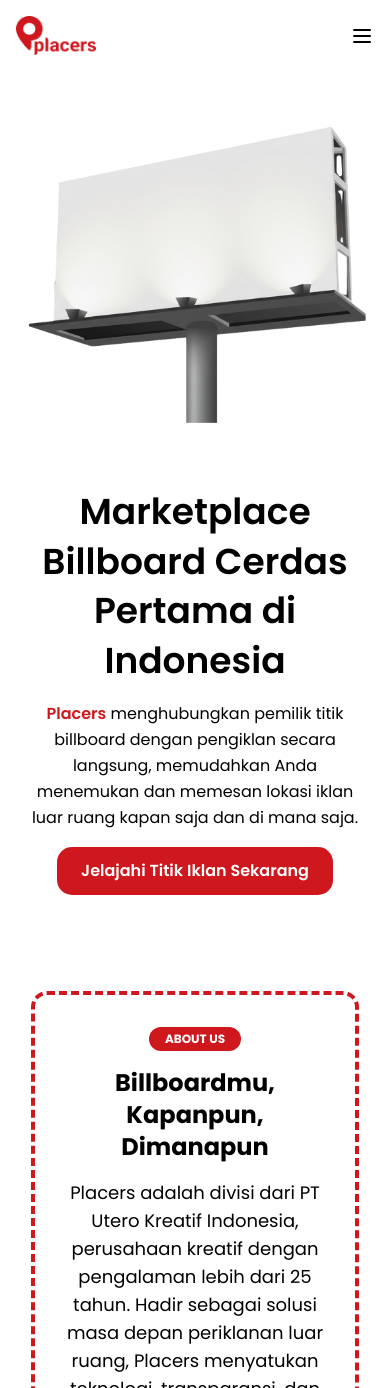
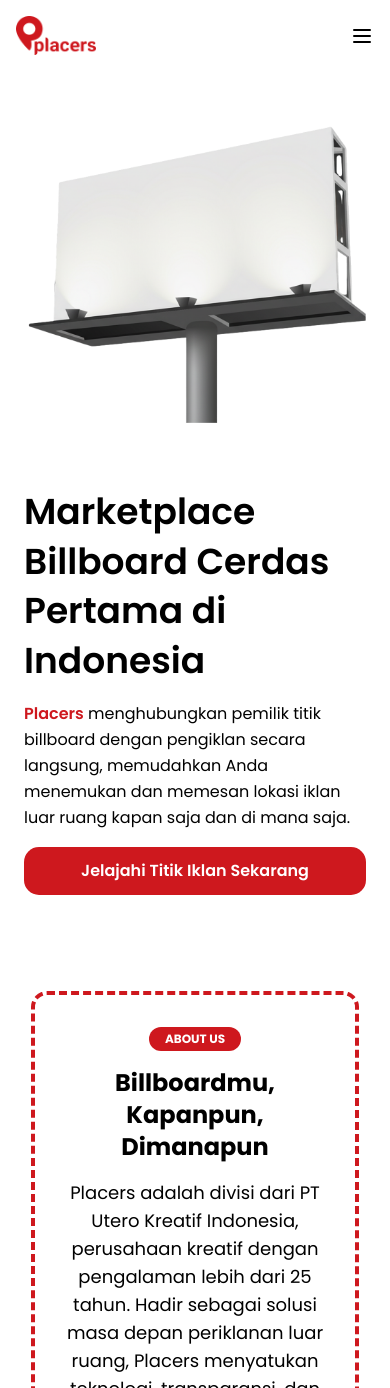
Before and after one commit to Utero-Interns/placers-website, a Next.js app: page / in a window 390 px wide. Shown: the top 1388 px of the page. Built offline with nearby package versions, Linux system fonts and the light colour scheme; no server answers.

Commit message:
fix: improve layout and alignment in LandingHero component for better responsiveness

```diff
--- a/components/landingpage/LandingHero.tsx
+++ b/components/landingpage/LandingHero.tsx
@@ -4,9 +4,9 @@ import React from 'react';
 
 const LandingHero: React.FC = () => {
   return (
-    <section id="hero" className="flex flex-col lg:flex-row items-center justify-center bg-white w-full min-h-screen lg:h-[calc(100vh-80px)] 2xl:h-[calc(100vh-200px)] overflow-hidden">
+    <section id="hero" className="flex flex-col lg:flex-row bg-white w-full min-h-screen lg:h-[calc(100vh-80px)] 2xl:h-[calc(100vh-200px)] overflow-hidden">
       {/* Left Column: Text Content & Search Bar */}
-      <div id="left" className="flex flex-col items-center lg:items-start justify-center w-full lg:w-1/2 space-y-6 text-center lg:text-left order-2 lg:order-1 px-6 md:px-12 2xl:px-20 py-16 lg:py-0">
+      <div id="left" className="flex flex-col lg:items-start w-full lg:w-1/2 space-y-6lg:text-left order-2 lg:order-1 px-6 md:px-12 2xl:px-20 py-16 lg:py-0">
         <h1 className="font-semibold text-4xl sm:text-5xl 2xl:text-[64px] text-black leading-snug 2xl:font-[600] mb-4">
           Marketplace Billboard Cerdas Pertama di Indonesia
         </h1>
@@ -16,7 +16,7 @@ const LandingHero: React.FC = () => {
 
         <a
           href="/homepage"
-          className="font-semibold text-white bg-[var(--color-primary)] rounded-[15px] text-base py-3 px-6"
+          className="font-semibold text-center text-white bg-[var(--color-primary)] rounded-[15px] text-base py-3 px-6"
         >
           Jelajahi Titik Iklan Sekarang
         </a>
```
